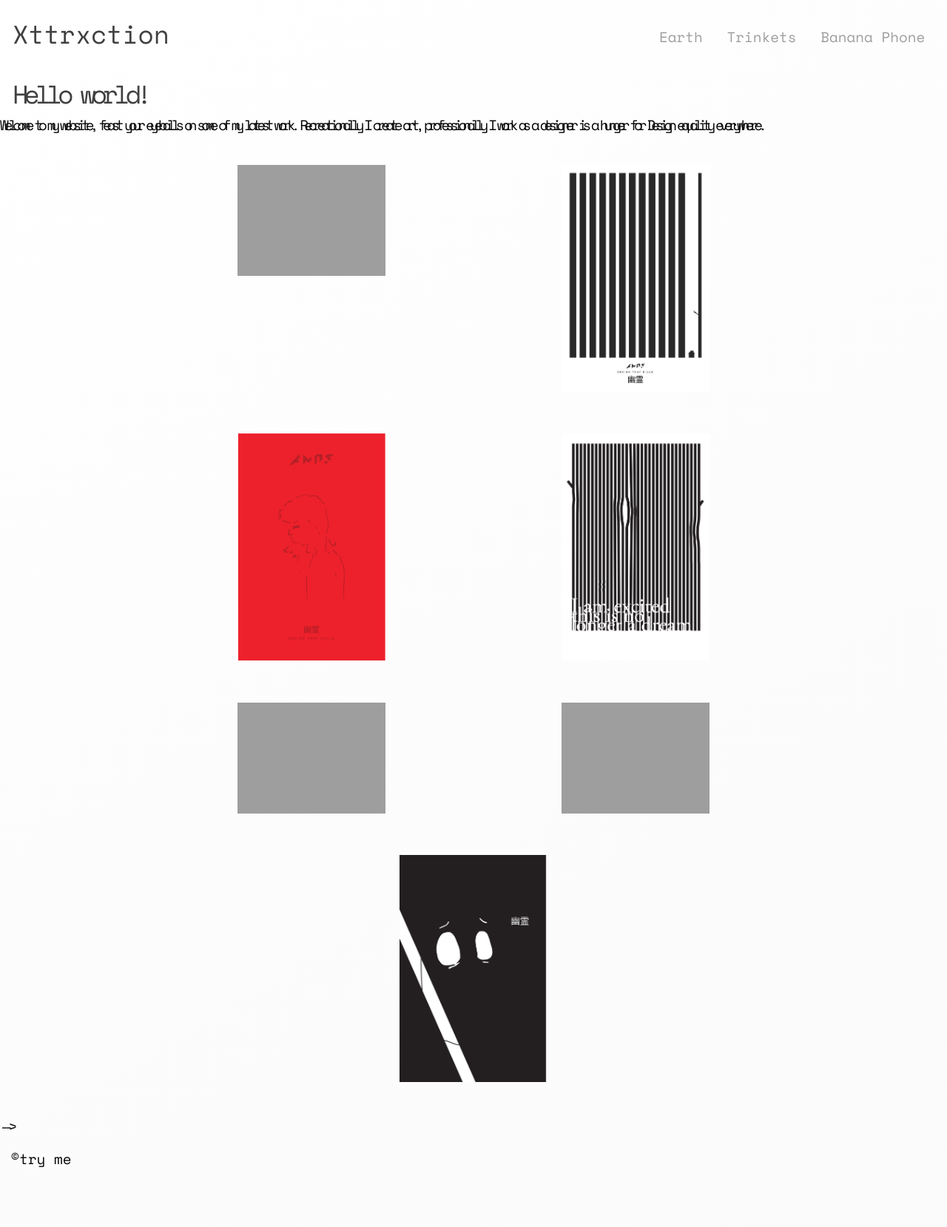
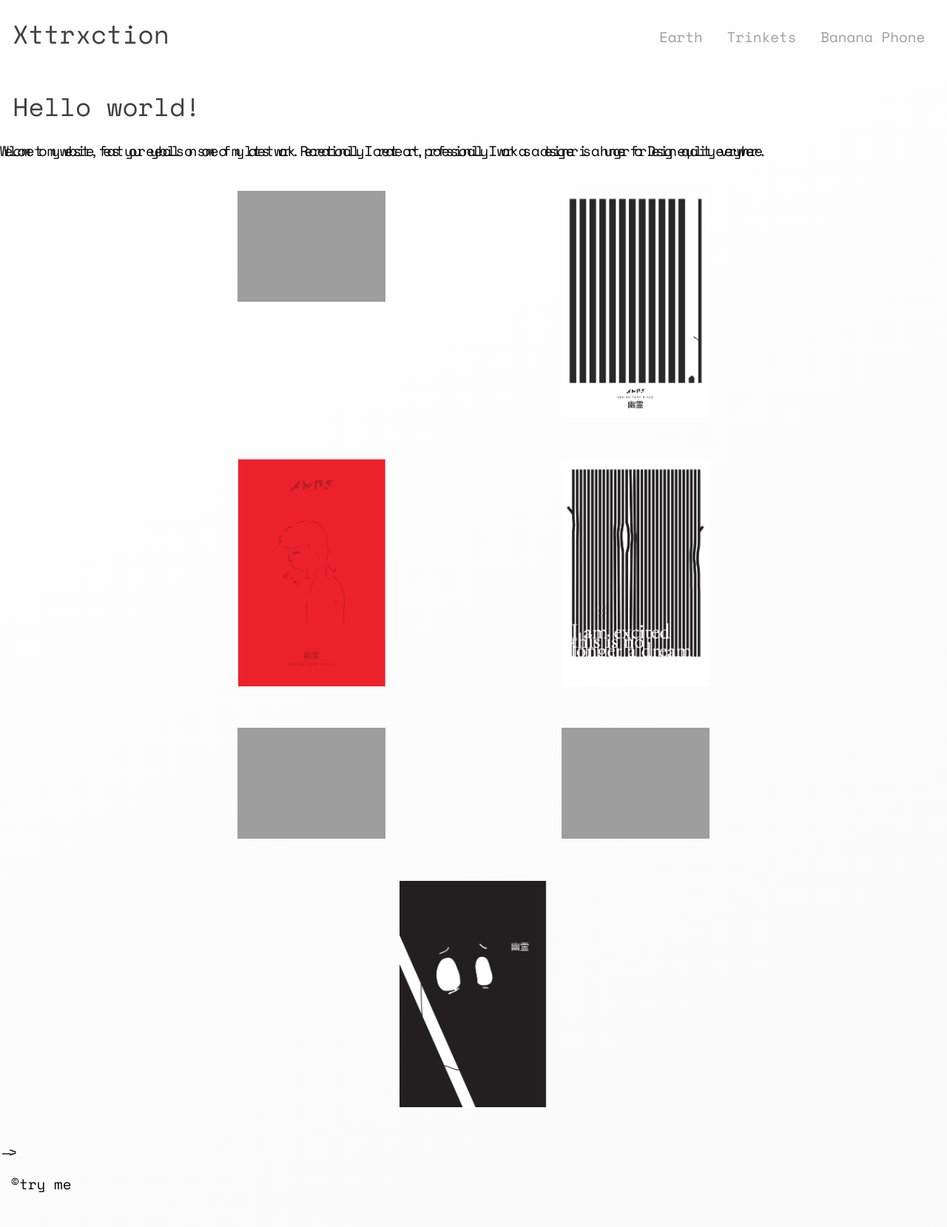
Before and after one commit to B2G7M/portfolio-xttrxction, a Jekyll site: the page built from index.html, in a window 1280 px wide. Shown: the whole page at 74% size. Built offline with Jekyll 4.4.1, drawn with Linux system fonts in a browser that asks for light colours; nearby versions of some CDN libraries; Markdown is read by kramdown in place of the engine named in the settings; before the commit the page ends 1625 px from its top, so only the background shows below that.

Commit message:
changes !

```diff
--- a/css/main.css
+++ b/css/main.css
@@ -9,6 +9,10 @@
 
 .margin-zero {
   margin: 0 auto;
+}
+
+.block {
+  display: block;
 }
 
 /*  -webkit-animation: AnimationName 20s ease infinite;
--- a/index.html
+++ b/index.html
@@ -1,8 +1,8 @@
 ---
 layout: default
 ---
-<div class="intro">
-  <h1>Hello world!</h1><p>Welcome to my website, feast your eyeballs on some of my latest work. Recreationally I create art, professionally I work as a designer is a hunger for Design equality everywhere.</p>
+<div class="unit xs-1 s-1 m-1 l-1 xl-1 center">
+  <h1 class="block">Hello world!</h1></div><p>Welcome to my website, feast your eyeballs on some of my latest work. Recreationally I create art, professionally I work as a designer is a hunger for Design equality everywhere.</p>
 </div>
 
 <div class="unit xs-1 s-1 m-1 l-1 xl-1 margin-zero center">
```
